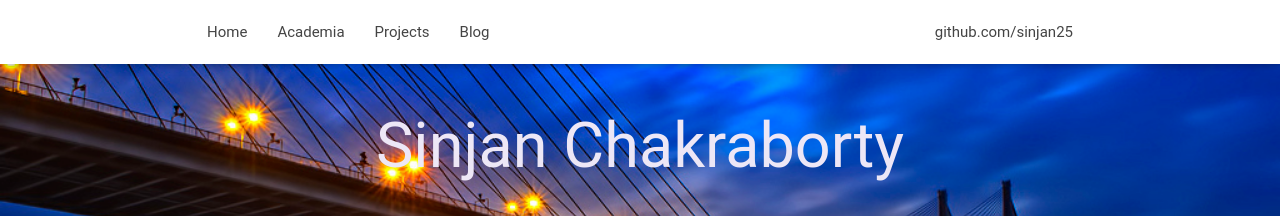
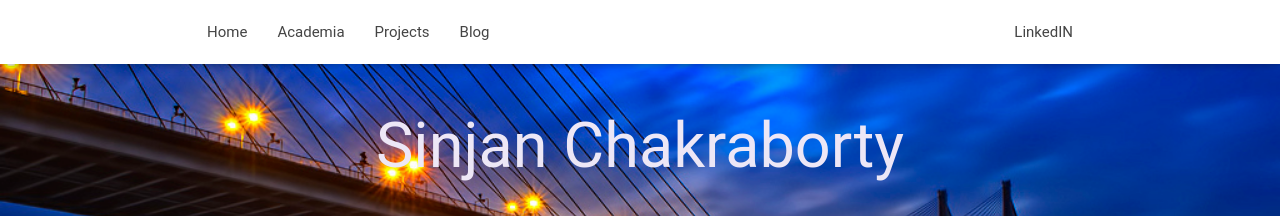
Before and after one commit to sinjan25/sinjan25.github.io, a Jekyll site: the page index.html, which Jekyll copies as it is, in a window 1280 px wide. Shown: the top 216 px of the page. Built offline with Jekyll 4.4.1, drawn with Linux system fonts in a browser that asks for light colours; nearby versions of some CDN libraries; some web fonts are replaced.

Commit message:
Update index.html

```diff
--- a/index.html
+++ b/index.html
@@ -25,7 +25,8 @@
       			</ul>
 
 			<ul class="right hide-on-med-and-down">
-				<li><a href="https://github.com/sinjan25" target="_blank">github.com/sinjan25</a></li>
+				<li><a href="https://www.linkedin.com/in/sinjan-chakraborty-156867ba" target="_blank">LinkedIN</a></li>
+				<!--li><a href="https://github.com/sinjan25" target="_blank">github.com/sinjan25</a></li-->
 			</ul>
 			<ul id="nav-mobile" class="side-nav">
         			<li><a href="#">Navbar Link</a></li>
```
